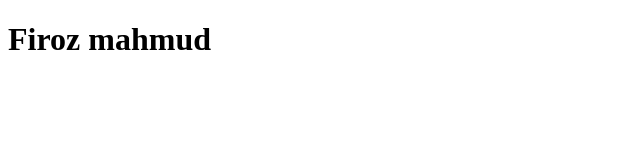
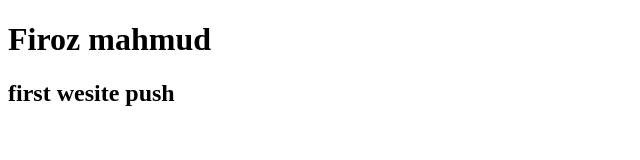
Before and after one commit to FIROZ132/firoz-website, a plain HTML site: page index.html in a window 1280 px wide. Shown: the whole page, without its empty margins (0-640 px from the left). Drawn offline with Linux system fonts and the light colour scheme.

Commit message:
heading add

```diff
--- a/index.html
+++ b/index.html
@@ -5,5 +5,6 @@
     </head>
     <body>
         <h1>Firoz mahmud</h1>
+        <h2>first wesite push</h2>
     </body>
 </html>
```
